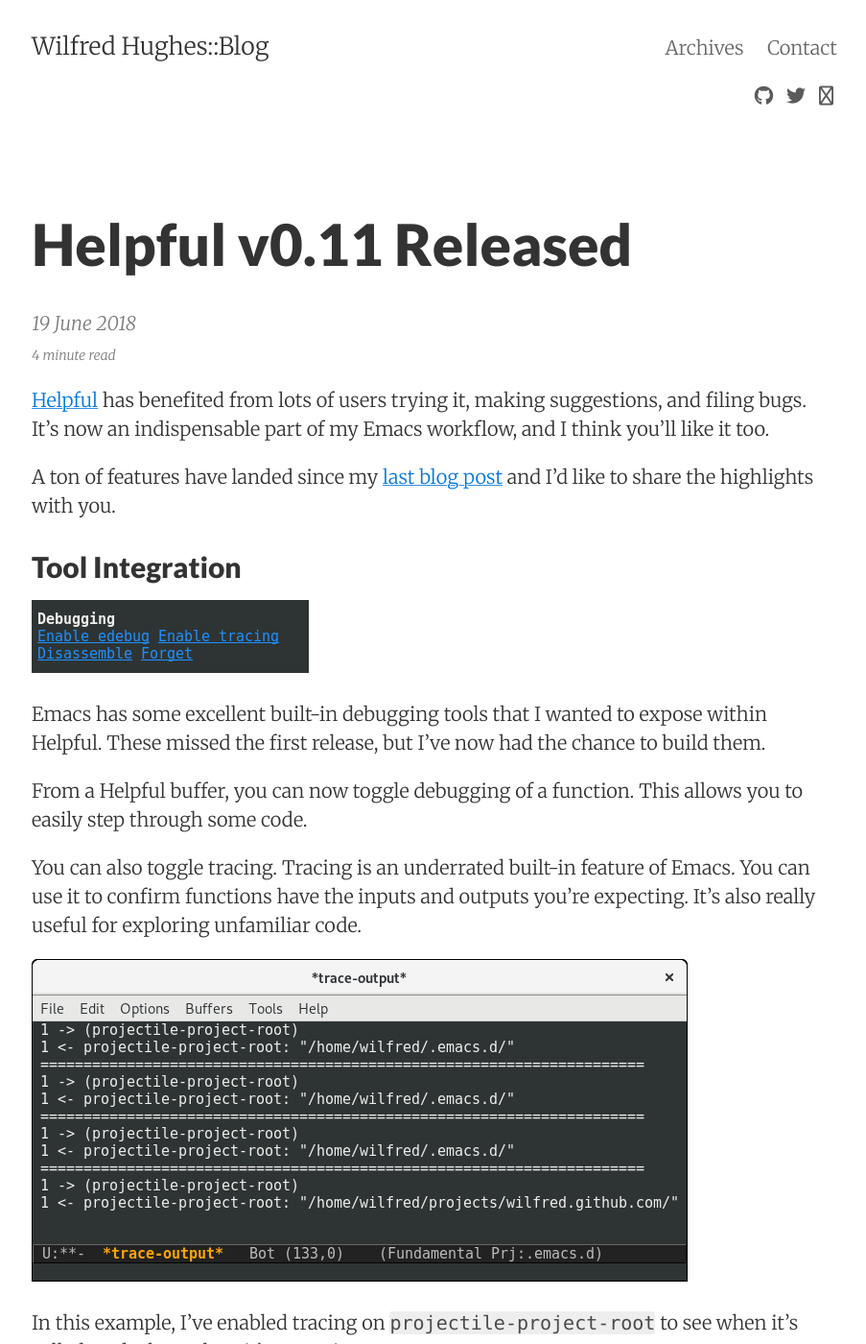
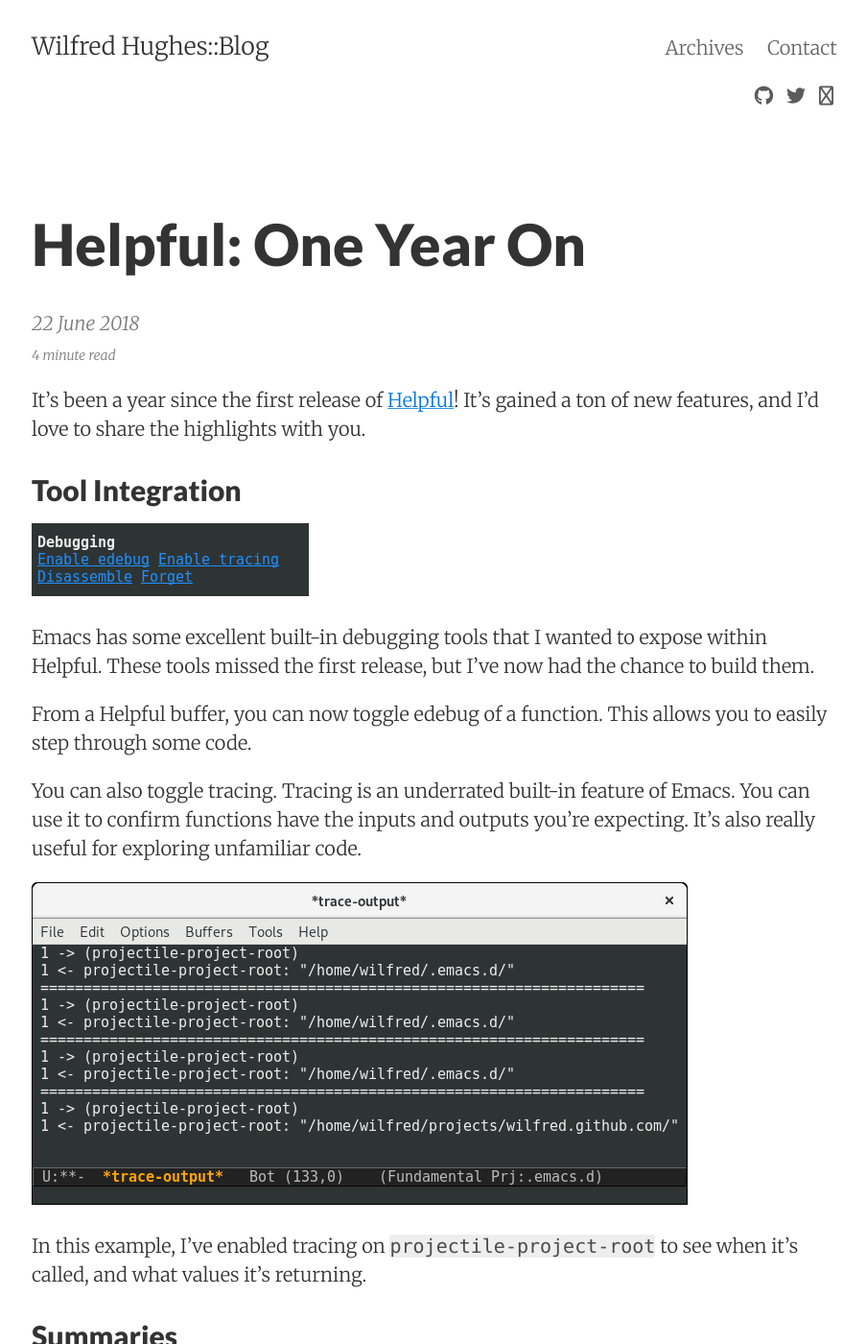
Before and after one commit to Wilfred/wilfred.github.com, a Jekyll site: the page built from _posts/2018-06-22-helpful-one-year-on.markdown, in a window 1280 px wide and 1400 px high. Shown: the whole window at 96% size, without its empty margins (187-1090 px from the left). Built offline with Jekyll 4.4.1, drawn with Linux system fonts in a browser that asks for light colours; nearby versions of some CDN libraries; some of the changed text lies outside the part shown.

Commit message:
Tweak content and title

```diff
--- a/_posts/2018-06-19-helpful-v0-11-released.markdown
+++ b/_posts/2018-06-22-helpful-one-year-on.markdown
@@ -1,26 +1,22 @@
 ---
 layout: post
-title: "Helpful v0.11 Released"
+title: "Helpful: One Year On"
 ---
 
-[Helpful](https://github.com/Wilfred/helpful) has benefited from lots
-of users trying it, making suggestions, and filing bugs. It's now an
-indispensable part of my Emacs workflow, and I think you'll like it
-too.
-
-A ton of features have landed since my [last blog
-post](/blog/2017/08/30/helpful-adding-contextual-help-to-emacs/) and
-I'd like to share the highlights with you.
+It's been a year since the first release of
+[Helpful](/blog/2017/08/30/helpful-adding-contextual-help-to-emacs/)!
+It's gained a ton of new features, and I'd love to share the
+highlights with you.
 
 ## Tool Integration
 
 <img src="/assets/helpful_more_debugging.png">
 
 Emacs has some excellent built-in debugging tools that I wanted to
-expose within Helpful. These missed the first release, but I've now
+expose within Helpful. These tools missed the first release, but I've now
 had the chance to build them.
 
-From a Helpful buffer, you can now toggle debugging of a
+From a Helpful buffer, you can now toggle edebug of a
 function. This allows you to easily step through some code.
 
 You can also toggle tracing. Tracing is an underrated built-in feature
@@ -71,7 +67,7 @@
 
 Helpful now handles all Emacs docstring syntax. It handles references
 to keybindings, keymaps, and even supports the obscure features like
-`\='` and `\<foo-map>`.
+`\<foo-map>` and `\='`.
 
 <img src="/assets/fortran_mode.png">
 
```
Also changed, not shown: other parts of _posts/2018-06-22-helpful-one-year-on.markdown (+3 -2 lines).
